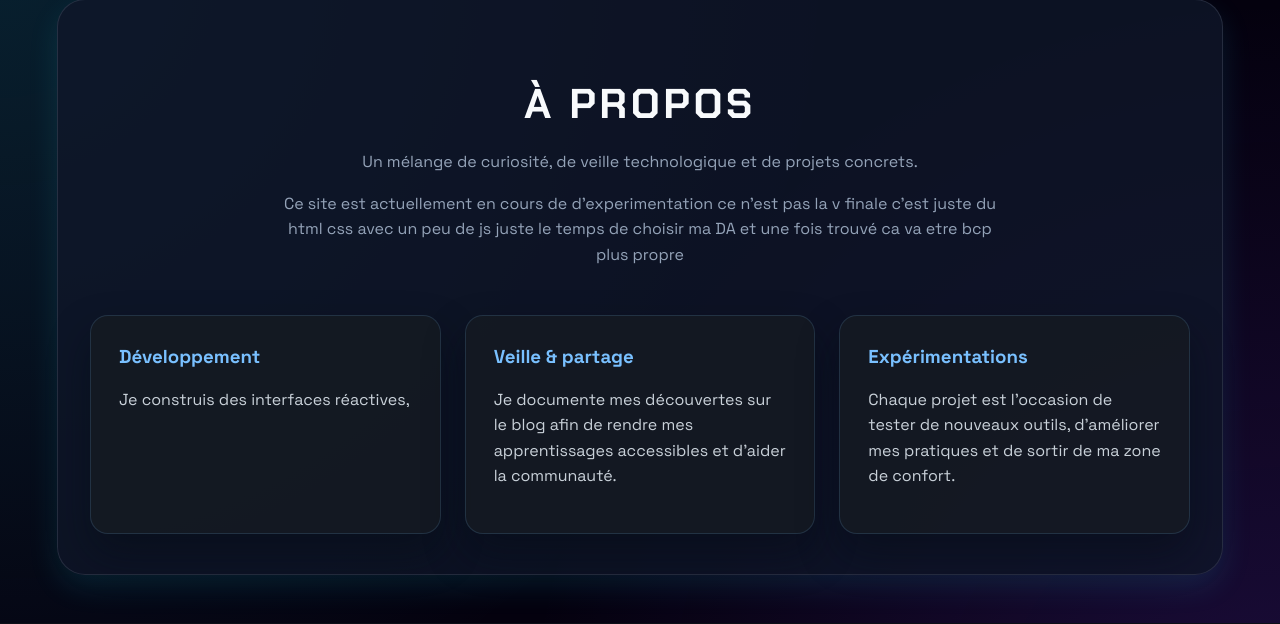
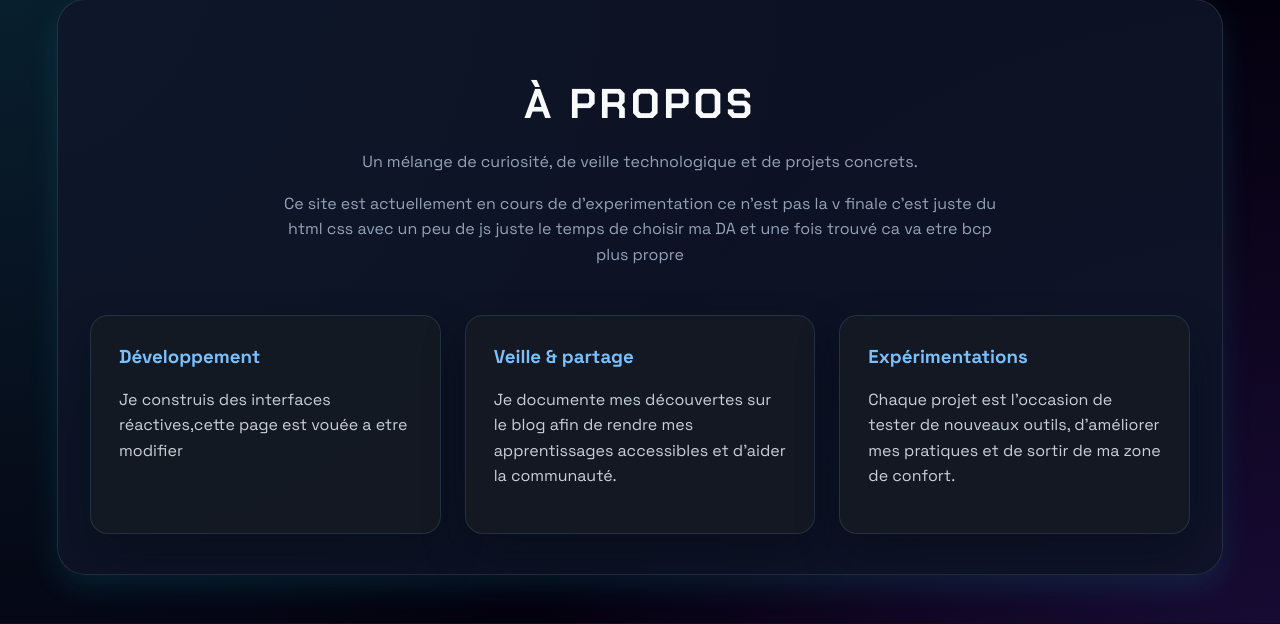
Before and after one commit to EL-waggy/aniss-d, a PHP site: page /aniss-d/ in a window 1280 px wide. Shown: the part 844-1468 px from the top of the page. Run offline with PHP 8.4, Linux system fonts and the light colour scheme.

Commit message:
commit 31/10/2025, pas de grand changement je suis toujour sune merde la j'abuse

```diff
--- a/index.php
+++ b/index.php
@@ -66,7 +66,7 @@ include __DIR__ . '/partial/bootstrap.php';
       <article class="about-card">
         <h3>Développement</h3>
 
-        <p>Je construis des interfaces réactives, </p>
+        <p>Je construis des interfaces réactives,cette page est vouée a etre modifier </p>
 
       </article>
       <article class="about-card">
```
